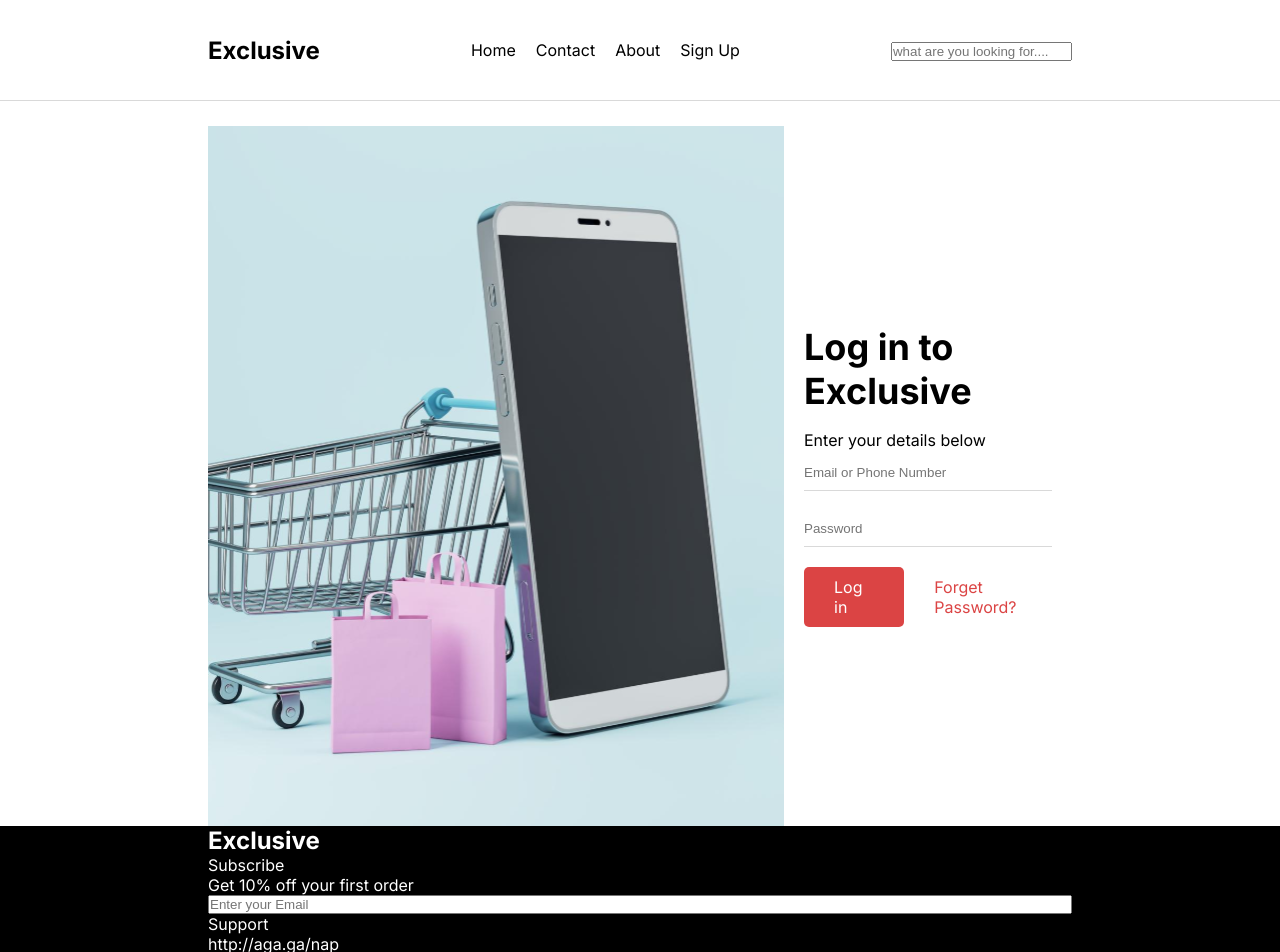
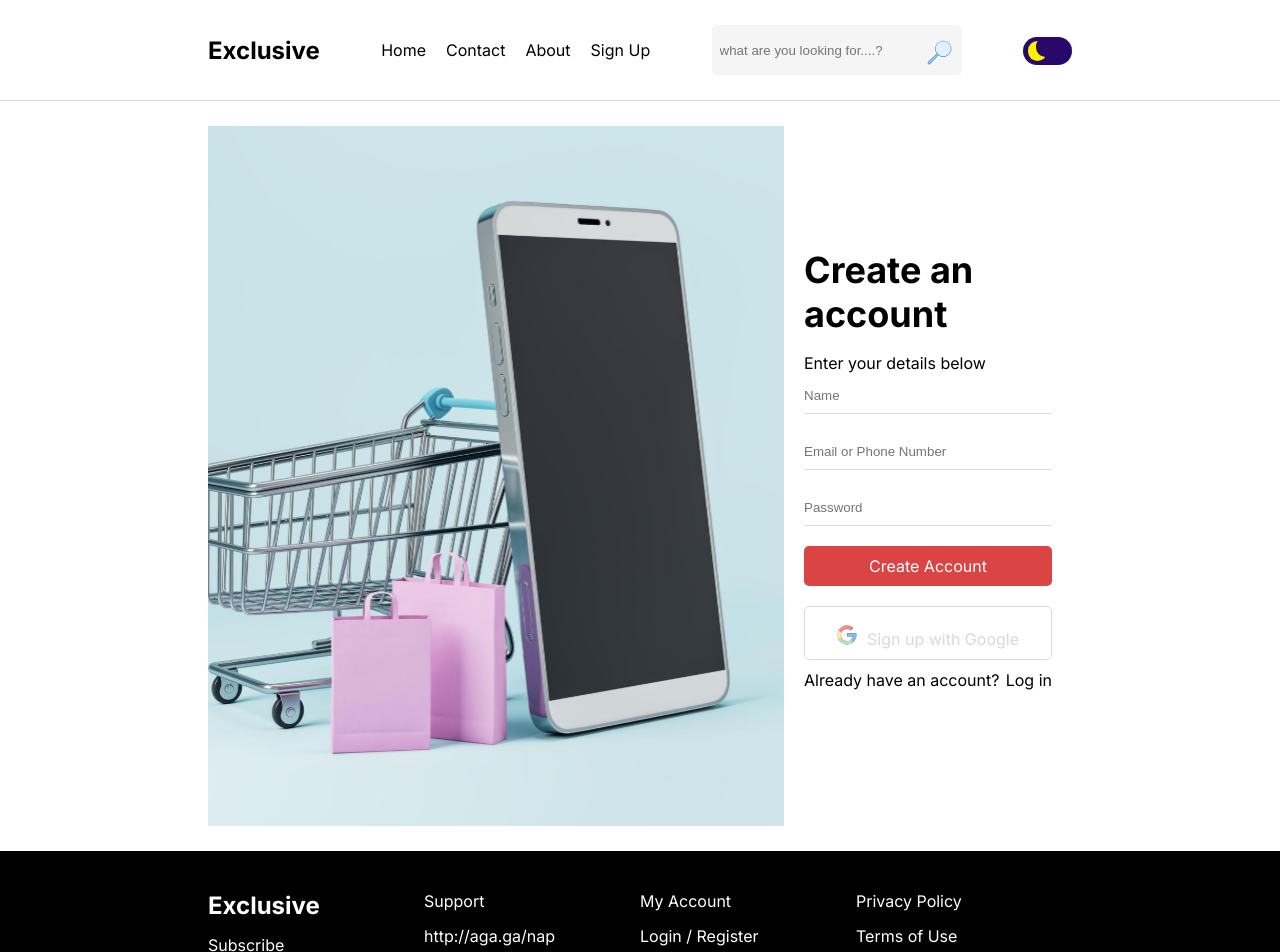
Before and after one commit to codewithemma/e-commerce-app, a Next.js app: page /login in a window 1280 px wide. Shown: the top 952 px of the page. Built offline with nearby package versions, Linux system fonts and the light colour scheme.

Commit message:
designed login and sign up page, added a toggle button for light and dark mode and they're working. Trying to make the transition between toggle smooth.

```diff
--- a/src/app/globals.css
+++ b/src/app/globals.css
@@ -1,6 +1,8 @@
 :root {
+  --bg: white;
   --secondaryColor: #d9d9d9;
   --tertiaryColor: #db4444;
+  --softBg: #000;
 }
 
 * {
@@ -20,17 +22,17 @@ a {
 }
 
 .dark {
-  --bg: #0f172a;
+  --bg: #20262a;
   --textColor: #ddd;
-  --softBg: #1f273a;
-  --softTextColor: #a6a6a6;
+  --softBg: #20262a;
+  /* --softTextColor: #a6a6a6; */
 }
 
 .light {
   --bg: white;
   --textColor: black;
-  --softBg: #f0f0f0;
-  --softTextColor: #626262;
+  --softBg: black;
+  /* --softTextColor: #626262; */
 }
 
 .container {
--- a/src/app/layout.js
+++ b/src/app/layout.js
@@ -3,11 +3,13 @@ import "./globals.css";
 import Navbar from "@/components/navbar/Navbar";
 import Footer from "@/components/footer/Footer";
 import Wrapper from "@/components/wrapper/Wrapper";
+import { ThemeContextProvider } from "@/context/ThemeContext";
+import ThemeProvider from "@/providers/ThemeProvider";
 
 const inter = Inter({ subsets: ["latin"] });
 
 export const metadata = {
-  title: "Create Next App",
+  title: "Exclusive",
   description: "Generated by create next app",
 };
 
@@ -15,11 +17,15 @@ export default function RootLayout({ children }) {
   return (
     <html lang="en">
       <body className={inter.className}>
-        <div className="container">
-          <Navbar />
-          <Wrapper>{children}</Wrapper>
-          <Footer />
-        </div>
+        <ThemeContextProvider>
+          <ThemeProvider>
+            <div className="container">
+              <Navbar />
+              <Wrapper>{children}</Wrapper>
+              <Footer />
+            </div>
+          </ThemeProvider>
+        </ThemeContextProvider>
       </body>
     </html>
   );
--- a/src/app/login/Login.module.css
+++ b/src/app/login/Login.module.css
@@ -1,5 +1,5 @@
 .hero {
-  margin-top: 25px;
+  margin: 25px 0;
   display: grid;
   grid-template-columns: 2fr 1fr;
   justify-content: center;
@@ -26,7 +26,9 @@
   gap: 30px;
 }
 .input_group input {
+  color: var(--secondaryColor);
   outline: none;
+  background-color: transparent;
   border: none;
   border-bottom: 1px solid var(--secondaryColor);
   padding-bottom: 10px;
@@ -44,6 +46,14 @@
   gap: 30px;
   margin-top: 20px;
 }
+.button_group1 {
+  display: flex;
+  flex-direction: column;
+  align-items: center;
+  justify-content: space-between;
+  gap: 20px;
+  margin-top: 20px;
+}
 .button_group a:nth-of-type(1) {
   background-color: var(--tertiaryColor);
   color: #fff;
@@ -53,3 +63,25 @@
 .button_group a:nth-of-type(2) {
   color: var(--tertiaryColor);
 }
+.button_group1 .link:nth-of-type(1) {
+  background-color: var(--tertiaryColor);
+  color: #fff;
+  width: 100%;
+  padding: 10px 30px;
+  border-radius: 5px;
+  text-align: center;
+}
+.button_group1 .link:nth-of-type(2) {
+  color: var(--secondaryColor);
+  border: 1px solid var(--secondaryColor);
+  width: 100%;
+  padding: 10px 30px;
+  border-radius: 5px;
+  text-align: center;
+}
+.end {
+  margin-top: 10px;
+  display: flex;
+  justify-content: space-between;
+  align-items: center;
+}
--- a/src/app/login/page.jsx
+++ b/src/app/login/page.jsx
@@ -1,6 +1,14 @@
+"use client";
 import Image from "next/image";
+import Link from "next/link";
 import styles from "./Login.module.css";
+import { useState } from "react";
 const Login = () => {
+  const [toggle, setToggle] = useState(false);
+
+  const handleClick = () => {
+    setToggle(!toggle);
+  };
   return (
     <div className={styles.hero}>
       <div className={styles.hero_child}>
@@ -12,6 +20,7 @@ const Login = () => {
           priority
         />
       </div>
+      {toggle ? (
         <div className={styles.form}>
           <h2>Log in to Exclusive</h2>
           <p>Enter your details below</p>
@@ -20,10 +29,50 @@ const Login = () => {
             <input type="password" placeholder="Password" />
           </div>
           <div className={styles.button_group}>
-          <a href="#">Log in</a>
-          <a href="#">Forget Password?</a>
+            <Link href="/">Log in</Link>
+            <Link href="#" onClick={handleClick}>
+              Sign Up
+            </Link>
           </div>
         </div>
+      ) : (
+        <div className={styles.form}>
+          <h2>Create an account</h2>
+          <p>Enter your details below</p>
+          <div className={styles.input_group}>
+            <input type="text" placeholder="Name" />
+            <input type="text" placeholder="Email or Phone Number" />
+            <input type="password" placeholder="Password" />
+          </div>
+          <div className={styles.button_group1}>
+            <Link className={styles.link} href="/">
+              Create Account
+            </Link>
+            <Link className={styles.link} href="/">
+              <span>
+                <Image
+                  src="/assets/google.svg"
+                  alt="google icon"
+                  width={20}
+                  height={20}
+                  priority
+                  style={{
+                    marginRight: "10px",
+                    marginTop: "8px",
+                  }}
+                />
+              </span>
+              Sign up with Google
+            </Link>
+          </div>
+          <div className={styles.end}>
+            <p>Already have an account?</p>
+            <p onClick={handleClick} style={{ cursor: "pointer" }}>
+              Log in{" "}
+            </p>
+          </div>
+        </div>
+      )}
     </div>
   );
 };
--- a/src/components/footer/Footer.jsx
+++ b/src/components/footer/Footer.jsx
@@ -1,6 +1,6 @@
 import Wrapper from "../wrapper/Wrapper";
 import styles from "./Footer.module.css";
-
+import Link from "next/link";
 const Footer = () => {
   return (
     <div className={styles.footer}>
@@ -10,24 +10,28 @@ const Footer = () => {
             <h2>Exclusive</h2>
             <p>Subscribe</p>
             <p>Get 10% off your first order</p>
-            <input type="text" placeholder="Enter your Email" />
+            <input
+              className={styles.input}
+              type="text"
+              placeholder="Enter your Email"
+            />
           </div>
           <div>
             <p>Support</p>
-            <a href="#">http://aga.ga/nap</a>
-            <a>+234 80 2324 8214</a>
+            <Link href="/">http://aga.ga/nap</Link>
+            <Link href="/">2324 8214</Link>
           </div>
           <div>
-            <a href="#">My Account</a>
-            <a href="#">Login / Register</a>
-            <a href="#">Cart</a>
-            <a href="#">Shop</a>
+            <Link href="#">My Account</Link>
+            <Link href="/login">Login / Register</Link>
+            <Link href="/cart">Cart</Link>
+            <Link href="#">Shop</Link>
           </div>
           <div>
-            <a href="#">Privacy Policy</a>
-            <a href="#">Terms of Use</a>
-            <a href="#">FAQ</a>
-            <a href="#">Contact</a>
+            <Link href="/">Privacy Policy</Link>
+            <Link href="/">Terms of Use</Link>
+            <Link href="/">FAQ</Link>
+            <Link href="/">Contact</Link>
           </div>
         </div>
       </Wrapper>
--- a/src/components/footer/Footer.module.css
+++ b/src/components/footer/Footer.module.css
@@ -1,24 +1,40 @@
 .footer {
-  background-color: black;
+  background-color: var(--softBg);
   color: white;
 }
 .footer .footer_grid {
-  display: flex;
-  /* grid-template-columns: 1fr 1fr 1fr 1fr; */
+  display: grid;
+  grid-template-columns: 1fr 1fr 1fr 1fr;
+  padding-top: 40px;
+  padding-bottom: 70px;
 }
-.footer div:nth-of-type(1) {
+.footer_grid div:nth-of-type(1) {
   display: flex;
   flex-direction: column;
+  gap: 15px;
 }
-.footer div:nth-of-type(2) {
+.footer_grid div:nth-of-type(2) {
   display: flex;
   flex-direction: column;
+  gap: 15px;
 }
-.footer div:nth-of-type(3) {
+.footer_grid div:nth-of-type(3) {
   display: flex;
   flex-direction: column;
+  gap: 15px;
 }
-.footer div:nth-of-type(4) {
+.footer_grid div:nth-of-type(4) {
   display: flex;
   flex-direction: column;
+  gap: 15px;
 }
+.input {
+  padding: 0 5px;
+  border: 3px solid white;
+  border-radius: 5px;
+  outline: none;
+  background-color: transparent;
+  color: var(--secondaryColor);
+  width: 200px;
+  height: 50px;
+}
--- a/src/components/navbar/Navbar.jsx
+++ b/src/components/navbar/Navbar.jsx
@@ -1,6 +1,8 @@
 import Wrapper from "../wrapper/Wrapper";
 import styles from "./Navbar.module.css";
-
+import Link from "next/link";
+import Image from "next/image";
+import ThemeToggle from "../themeToggle/ThemeToggle";
 const Navbar = () => {
   return (
     <>
@@ -9,14 +11,34 @@ const Navbar = () => {
           <h2>Exclusive</h2>
           <ul>
             <li className={styles.nav_flex}>
-              <a href="#">Home</a>
-              <a href="#">Contact</a>
-              <a href="#">About</a>
-              <a href="#">Sign Up</a>
+              <Link href="/">Home</Link>
+              <Link href="/">Contact</Link>
+              <Link href="/">About</Link>
+              <Link href="/login">Sign Up</Link>
             </li>
           </ul>
+          <div className={styles.input_group}>
+            <input
+              className={styles.input}
+              type="text"
+              placeholder="what are you looking for....?"
+            />
+            <span>
+              <Image
+                src="/assets/magnify.svg"
+                width={25}
+                height={25}
+                alt="search icon"
+                style={{
+                  position: "absolute",
+                  top: 15,
+                  right: 10,
+                }}
+              />
+            </span>
+          </div>
           <div>
-            <input type="text" placeholder="what are you looking for...." />
+            <ThemeToggle />
           </div>
         </div>
       </Wrapper>
--- a/src/components/navbar/Navbar.module.css
+++ b/src/components/navbar/Navbar.module.css
@@ -11,5 +11,17 @@
   gap: 20px;
 }
 .nav_border {
-  border-bottom: 1px solid #d9d9d9;
+  border-bottom: 1px solid var(--secondaryColor);
 }
+.input {
+  padding: 2px 8px;
+  border: none;
+  outline: none;
+  height: 50px;
+  width: 250px;
+  background-color: #f5f5f5;
+  border-radius: 5px;
+}
+.input_group {
+  position: relative;
+}
--- /dev/null
+++ b/src/components/themeToggle/ThemeToggle.jsx
@@ -0,0 +1,16 @@
+"use client";
+import styles from "./ThemeToggle.module.css";
+import { ThemeContext } from "@/context/ThemeContext";
+import React, { useContext } from "react";
+
+const ThemeToggle = () => {
+  const { toggle, theme } = useContext(ThemeContext);
+  return (
+    <label className={styles.switch}>
+      <input onClick={toggle} type="checkbox" className={styles.input1} />
+      <span className={styles.slider}></span>
+    </label>
+  );
+};
+
+export default ThemeToggle;
--- /dev/null
+++ b/src/components/themeToggle/ThemeToggle.module.css
@@ -0,0 +1,48 @@
+.switch {
+  font-size: 14px;
+  position: relative;
+  display: inline-block;
+  width: 3.5em;
+  height: 2em;
+}
+
+.switch .input1 {
+  opacity: 0;
+  width: 0;
+  height: 0;
+}
+
+.slider {
+  --background: #28096b;
+  position: absolute;
+  cursor: pointer;
+  top: 0;
+  left: 0;
+  right: 0;
+  bottom: 0;
+  background-color: var(--background);
+  transition: 0.5s;
+  border-radius: 30px;
+}
+
+.slider:before {
+  position: absolute;
+  content: "";
+  height: 1.4em;
+  width: 1.4em;
+  border-radius: 50%;
+  left: 10%;
+  bottom: 15%;
+  box-shadow: inset 8px -4px 0px 0px #fff000;
+  background: var(--background);
+  transition: 0.5s;
+}
+
+.input1:checked + .slider {
+  background-color: #522ba7;
+}
+
+.input1:checked + .slider:before {
+  transform: translateX(100%);
+  box-shadow: inset 15px -4px 0px 15px #fff000;
+}
--- /dev/null
+++ b/src/context/ThemeContext.jsx
@@ -0,0 +1,27 @@
+"use client";
+import React, { createContext, useEffect, useState } from "react";
+export const ThemeContext = createContext();
+const getFromLocalStorage = () => {
+  if (typeof window !== "undefined") {
+    const value = localStorage.getItem("theme");
+    return value || "light";
+  }
+};
+export const ThemeContextProvider = ({ children }) => {
+  const [theme, setTheme] = useState(() => {
+    return getFromLocalStorage();
+  });
+
+  const toggle = () => {
+    setTheme(theme === "light" ? "dark" : "light");
+  };
+  useEffect(() => {
+    localStorage.setItem("theme", theme);
+  }, [theme]);
+
+  return (
+    <ThemeContext.Provider value={{ theme, toggle }}>
+      {children}
+    </ThemeContext.Provider>
+  );
+};
--- /dev/null
+++ b/src/providers/ThemeProvider.jsx
@@ -0,0 +1,17 @@
+"use client";
+import { ThemeContext } from "@/context/ThemeContext";
+import React, { useContext, useEffect, useState } from "react";
+
+const ThemeProvider = ({ children }) => {
+  const { theme } = useContext(ThemeContext);
+  const [mounted, setMounted] = useState(false);
+  useEffect(() => {
+    setMounted(true);
+  }, []);
+
+  if (mounted) {
+    return <div className={theme}>{children}</div>;
+  }
+};
+
+export default ThemeProvider;
```
Also changed, not shown: public/assets/google.svg (added), public/assets/magnify.svg (added). Lines whose indentation alone changed are shown as unchanged.
